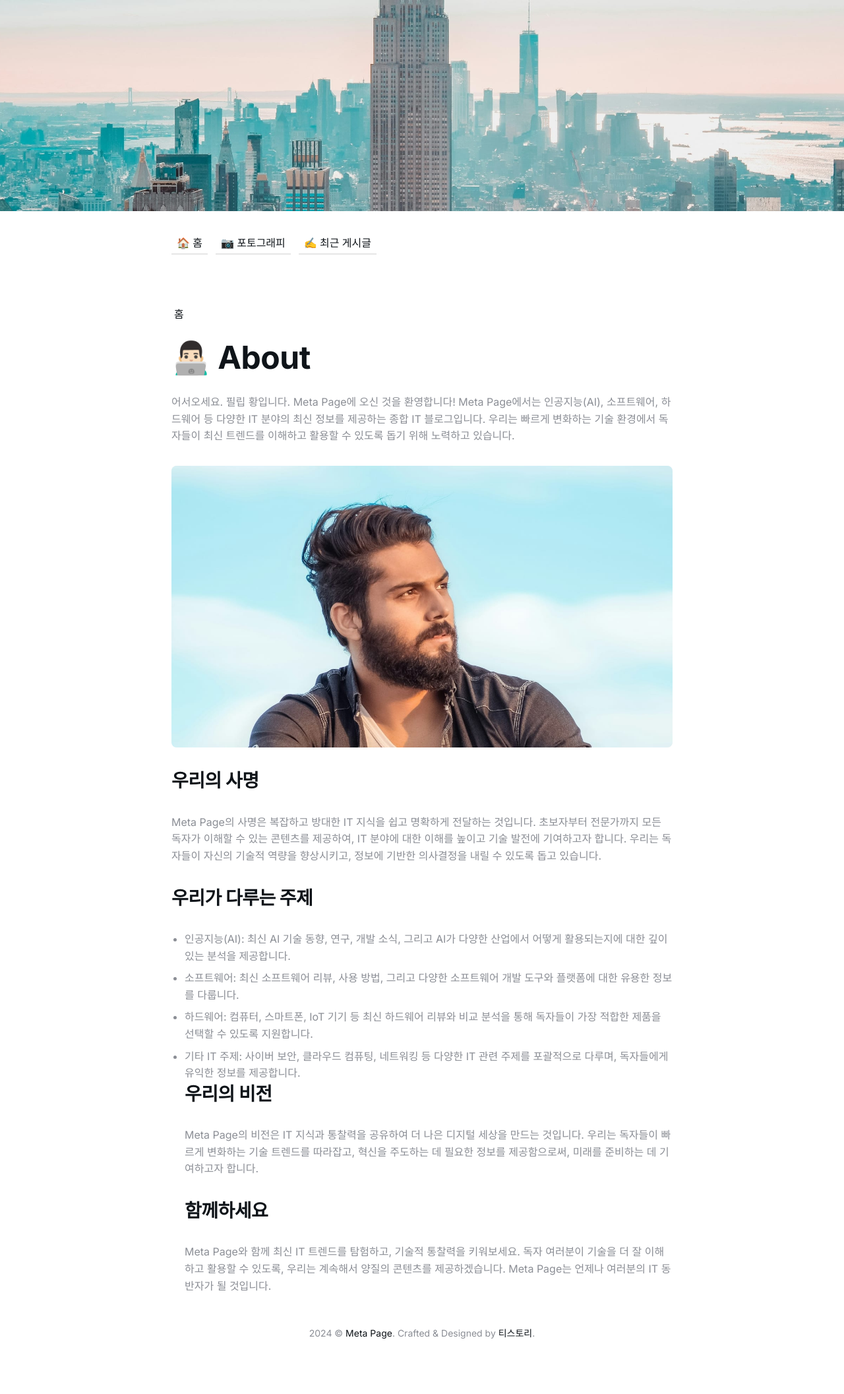
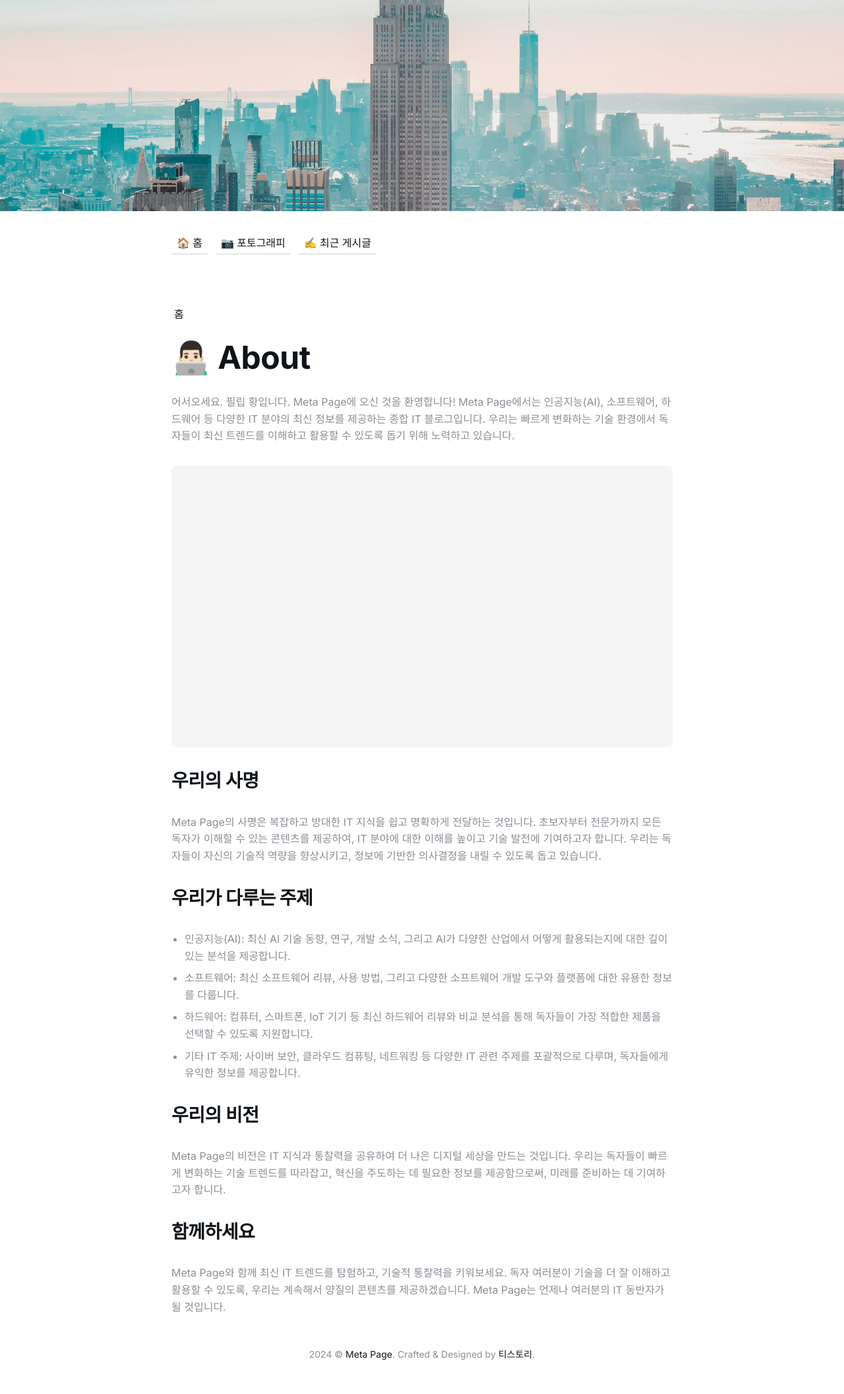
Before and after one commit to meta-blog/meta-blog.github.io, a Jekyll site: the page built from _pages/about.md, in a window 1280 px wide. Shown: the whole page at 66% size. Built offline with Jekyll 4.4.1, drawn with Linux system fonts in a browser that asks for light colours; before the commit the page ends 2081 px from its top, so only the background shows below that.

Commit message:
Update about.md

```diff
--- a/_pages/about.md
+++ b/_pages/about.md
@@ -3,17 +3,21 @@ layout: page
 title: 👨🏻‍💻 About
 description: 어서오세요. 필립 황입니다. Meta Page에 오신 것을 환영합니다! Meta Page에서는 인공지능(AI), 소프트웨어, 하드웨어 등 다양한 IT 분야의 최신 정보를 제공하는 종합 IT 블로그입니다. 우리는 빠르게 변화하는 기술 환경에서 독자들이 최신 트렌드를 이해하고 활용할 수 있도록 돕기 위해 노력하고 있습니다.
 permalink: /about/
-image: '/images/01-2.jpg'
+image: ''
 page_cover: '/images/01.jpg'
 ---
+
 ## 우리의 사명
 Meta Page의 사명은 복잡하고 방대한 IT 지식을 쉽고 명확하게 전달하는 것입니다. 초보자부터 전문가까지 모든 독자가 이해할 수 있는 콘텐츠를 제공하여, IT 분야에 대한 이해를 높이고 기술 발전에 기여하고자 합니다. 우리는 독자들이 자신의 기술적 역량을 향상시키고, 정보에 기반한 의사결정을 내릴 수 있도록 돕고 있습니다.
+
 ## 우리가 다루는 주제
 - 인공지능(AI): 최신 AI 기술 동향, 연구, 개발 소식, 그리고 AI가 다양한 산업에서 어떻게 활용되는지에 대한 깊이 있는 분석을 제공합니다.
 - 소프트웨어: 최신 소프트웨어 리뷰, 사용 방법, 그리고 다양한 소프트웨어 개발 도구와 플랫폼에 대한 유용한 정보를 다룹니다.
 - 하드웨어: 컴퓨터, 스마트폰, IoT 기기 등 최신 하드웨어 리뷰와 비교 분석을 통해 독자들이 가장 적합한 제품을 선택할 수 있도록 지원합니다.
 - 기타 IT 주제: 사이버 보안, 클라우드 컴퓨팅, 네트워킹 등 다양한 IT 관련 주제를 포괄적으로 다루며, 독자들에게 유익한 정보를 제공합니다.
+
 ## 우리의 비전
 Meta Page의 비전은 IT 지식과 통찰력을 공유하여 더 나은 디지털 세상을 만드는 것입니다. 우리는 독자들이 빠르게 변화하는 기술 트렌드를 따라잡고, 혁신을 주도하는 데 필요한 정보를 제공함으로써, 미래를 준비하는 데 기여하고자 합니다.
+
 ## 함께하세요
 Meta Page와 함께 최신 IT 트렌드를 탐험하고, 기술적 통찰력을 키워보세요. 독자 여러분이 기술을 더 잘 이해하고 활용할 수 있도록, 우리는 계속해서 양질의 콘텐츠를 제공하겠습니다. Meta Page는 언제나 여러분의 IT 동반자가 될 것입니다.
```
